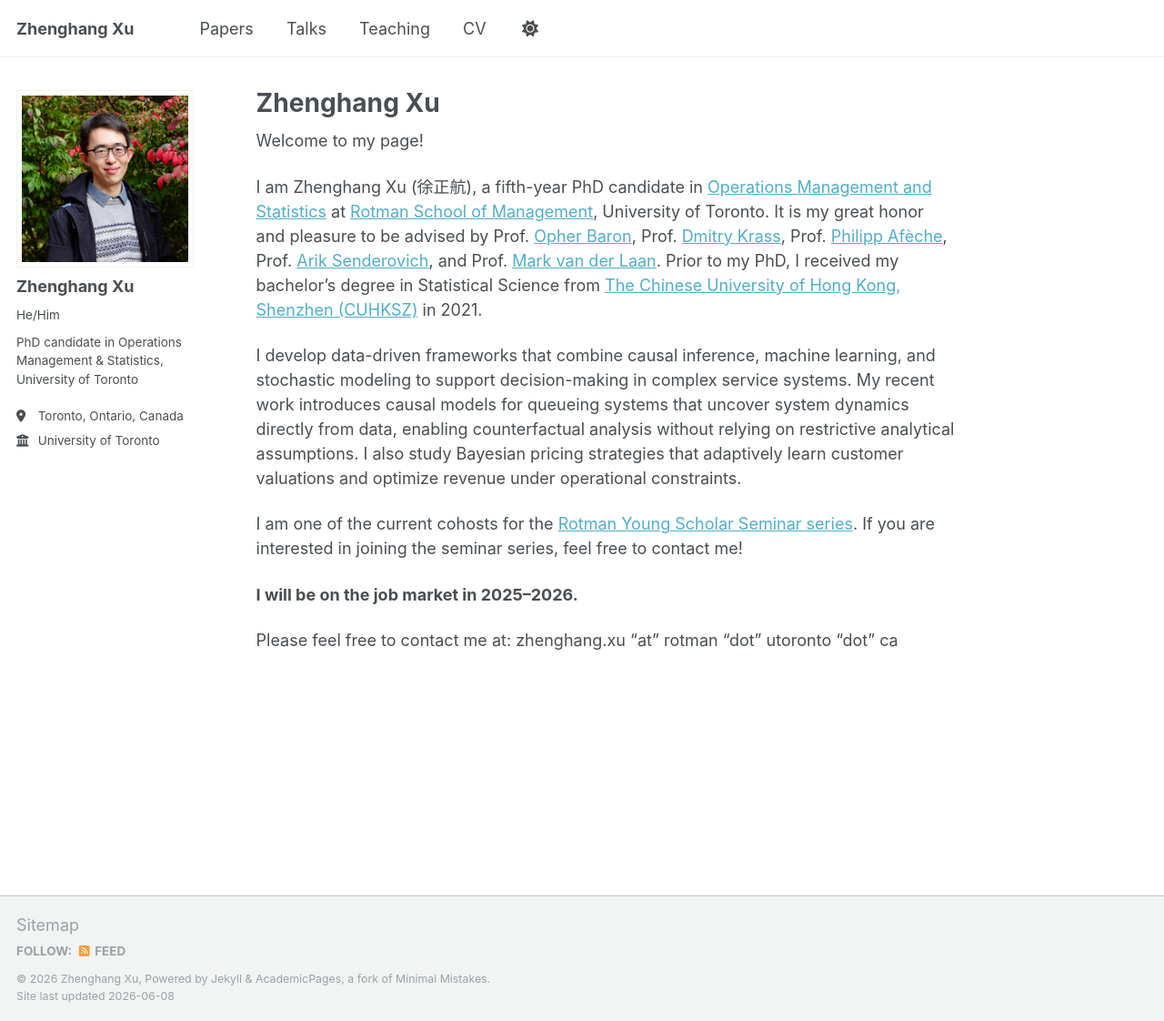
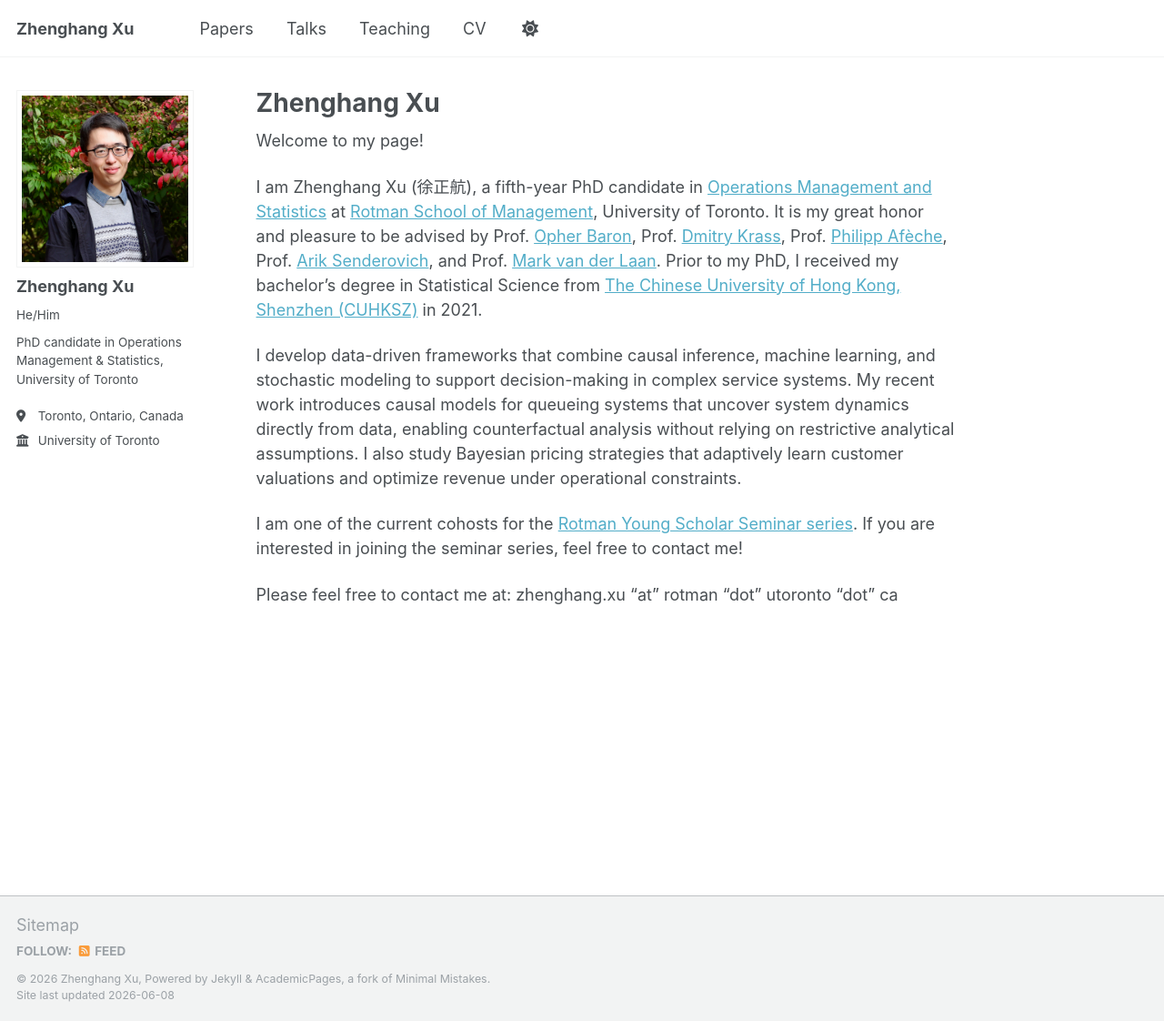
Before and after one commit to zhenghangxu-baymax/zhenghangxu-baymax.github.io, a Jekyll site: the page built from _pages/about.md, in a window 1280 px wide and 1122 px high. Shown: the whole window at 91% size. Built offline with Jekyll 4.4.1, drawn with Linux system fonts in a browser that asks for light colours.

Commit message:
Update website and CV

```diff
--- a/_pages/about.md
+++ b/_pages/about.md
@@ -14,6 +14,4 @@ I develop data-driven frameworks that combine causal inference, machine learning
 
 I am one of the current cohosts for the [Rotman Young Scholar Seminar series](https://sites.google.com/view/rotmanyoungscholarseminar/home). If you are interested in joining the seminar series, feel free to contact me!
 
-**I will be on the job market in 2025–2026.**
-
 Please feel free to contact me at: zhenghang.xu "at" rotman "dot" utoronto "dot" ca
```
Also changed, not shown: 1 other file.
